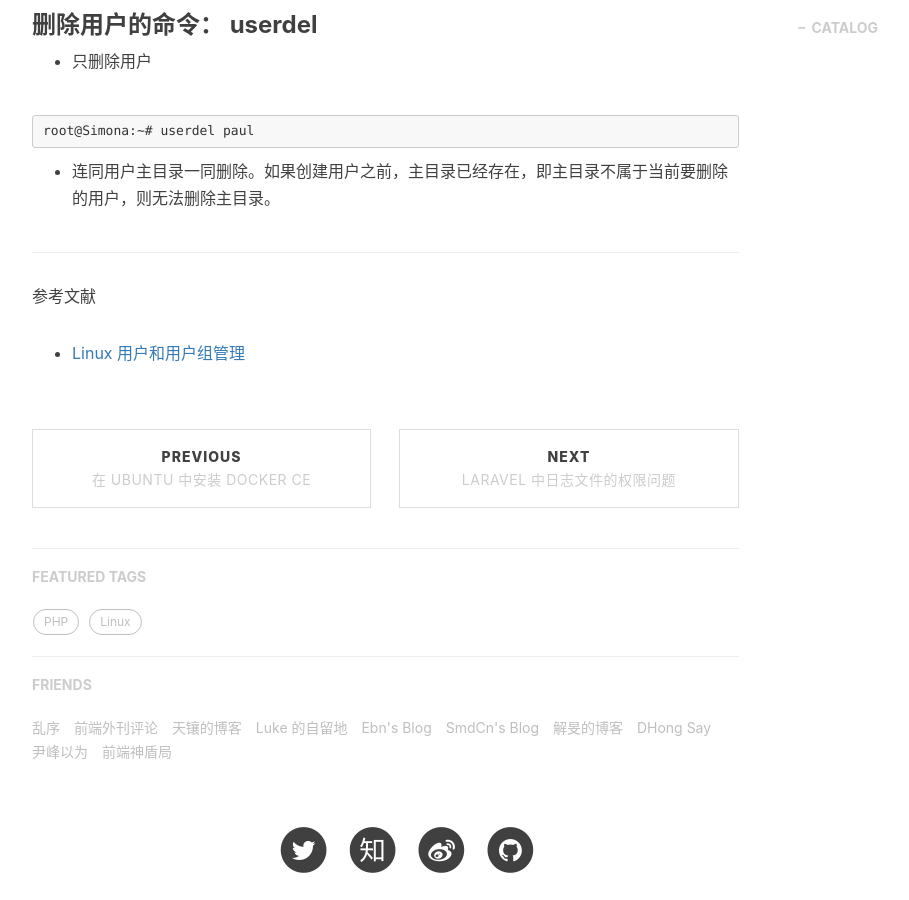
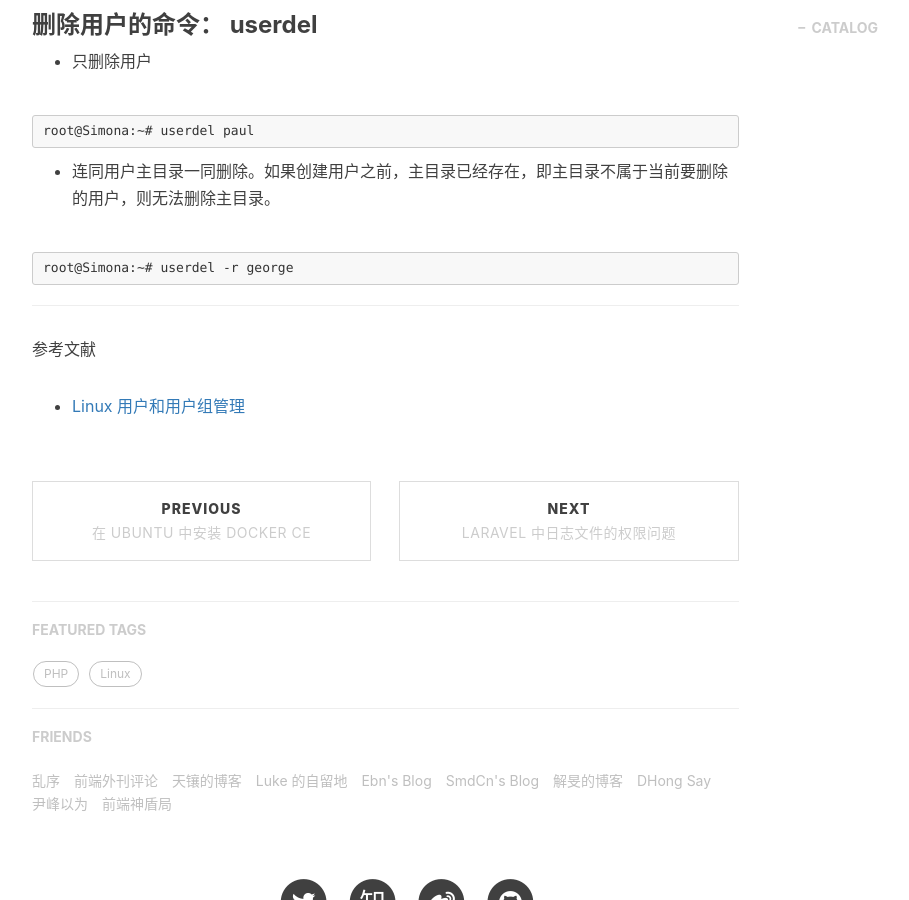
Before and after one commit to ywlvs/ywlvs.github.io, a Jekyll site: the page built from _posts/2018-01-07-user-and-group-commands-in-linux.markdown, in a window 1280 px wide and 900 px high, scrolled down 5917 px. Shown: the whole window, without its empty margins (233-1142 px from the left). Built offline with Jekyll 4.4.1, drawn with Linux system fonts in a browser that asks for light colours; nearby versions of some CDN libraries; comment, search, counter and statistics services are not loaded.

Commit message:
modify-some-command

````diff
--- a/_posts/2018-01-07-user-and-group-commands-in-linux.markdown
+++ b/_posts/2018-01-07-user-and-group-commands-in-linux.markdown
@@ -226,6 +226,10 @@ root@Simona:~# userdel paul
 
 + 连同用户主目录一同删除。如果创建用户之前，主目录已经存在，即主目录不属于当前要删除的用户，则无法删除主目录。
 
+```
+root@Simona:~# userdel -r george
+```
+
 ---
 
 参考文献
````
